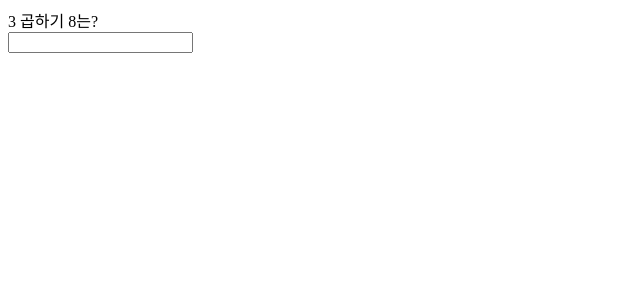
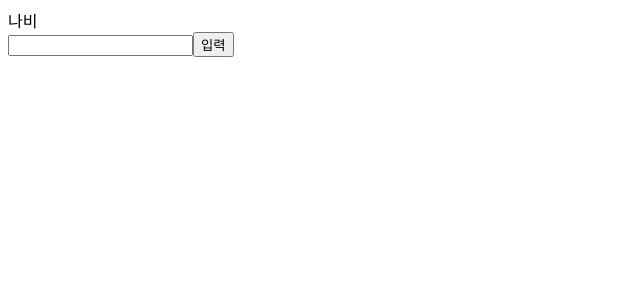
Before and after one commit to codingpalette/react-typescript, a React app: page / in a window 1280 px wide. Shown: the top 300 px of the page, without its empty margins (0-640 px from the left). Built offline with nearby package versions, Linux system fonts and the light colour scheme.

Commit message:
word relay create

```diff
--- a/client.tsx
+++ b/client.tsx
@@ -4,7 +4,8 @@ import { hot } from 'react-hot-loader/root';
 
 import App from './components/App'
 import GuGuDan from "./components/GuGuDan";
+import WordRelay from "./components/WordRelay";
 
-const Hot = hot(GuGuDan);
+const Hot = hot(WordRelay); // HOC
 
 ReactDOM.render(<Hot /> , document.querySelector('#root'));
--- /dev/null
+++ b/components/WordRelay.tsx
@@ -0,0 +1,57 @@
+import * as React from 'react';
+import { useState, useCallback, useRef } from 'react';
+
+const WordRelay = () => {
+
+    const [word, setWord] = useState('나비');
+    const [value, setValue] = useState('');
+    const [result, setResult] = useState('');
+    const inputEl = useRef<HTMLInputElement>(null);
+
+    const onSubmitForm = useCallback((e: React.FormEvent) => {
+        e.preventDefault();
+        const input = inputEl.current;
+        if (word[word.length - 1] === value[0]) {
+            setResult('딩동댕');
+            setWord(value);
+            setValue('');
+            if (input) {
+                input.focus();
+            }
+        } else {
+            setResult('땡');
+            setValue('');
+            if (input) {
+                input.focus();
+            }
+        }
+
+    }, [word, value])
+
+    const onChange = useCallback((e: React.ChangeEvent<HTMLInputElement>) => {
+        setValue(e.target.value)
+    }, [])
+
+    // const onChange = useCallback<(e: React.ChangeEvent<HTMLInputElement>) => void>((e) => {
+    //     setValue(e.target.value)
+    // }, [])
+
+
+    return(
+        <>
+            <div>{word}</div>
+            <form onSubmit={onSubmitForm}>
+                <input
+                    type="text"
+                    ref={inputEl}
+                    value={value}
+                    onChange={onChange}
+                />
+                <button>입력</button>
+            </form>
+            <div>{result}</div>
+        </>
+    )
+}
+
+export default WordRelay;
```
Also changed, not shown: 1 other file (tests, documents, lock files or other folders).
